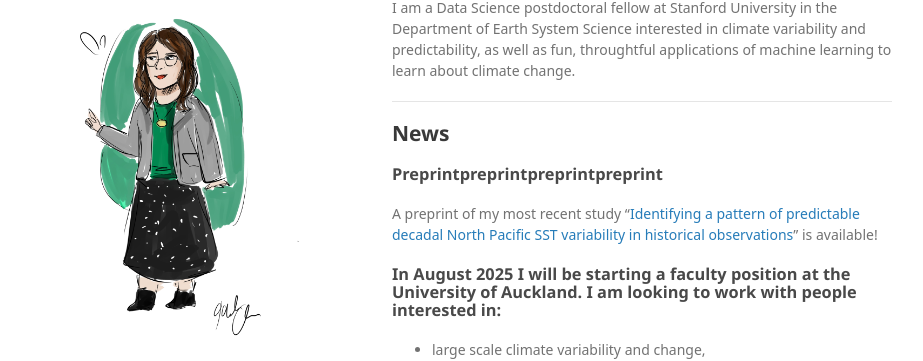
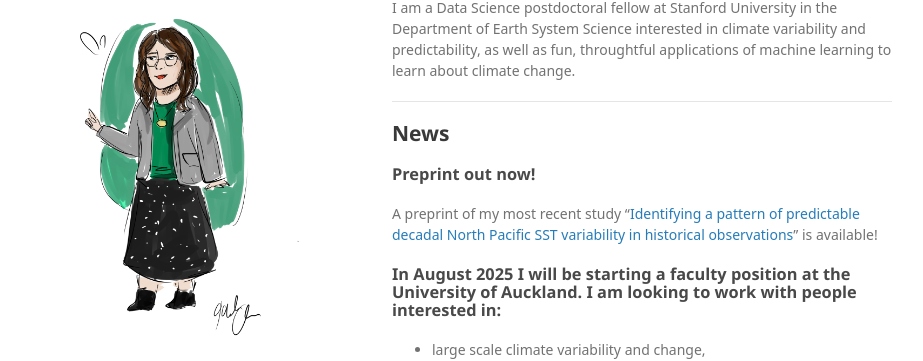
Before and after one commit to emily-gordy/emily-gordy.github.io, a Jekyll site: the page built from index.md, in a window 1280 px wide. Shown: the part 142-503 px from the top of the page, without its empty margins (178-1101 px from the left). Built offline with Jekyll 4.4.1, drawn with Linux system fonts in a browser that asks for light colours; some web fonts are replaced; a script that is not in the unit is left out; the repository's description, which GitHub fills in, is left out; our own code applies the rules of GitHub Pages for plain Markdown files.

Commit message:
Update index.md

```diff
--- a/index.md
+++ b/index.md
@@ -12,7 +12,7 @@ I am a Data Science postdoctoral fellow at Stanford University in the Department
 
 ## News
 
-### Preprintpreprintpreprintpreprint
+### Preprint out now!
 A preprint of my most recent study "[Identifying a pattern of predictable decadal North Pacific SST variability in historical observations](https://essopenarchive.org/doi/full/10.22541/essoar.172748543.36409823)" is available!
 
 ### In August 2025 I will be starting a faculty position at the University of Auckland. I am looking to work with people interested in:
```
